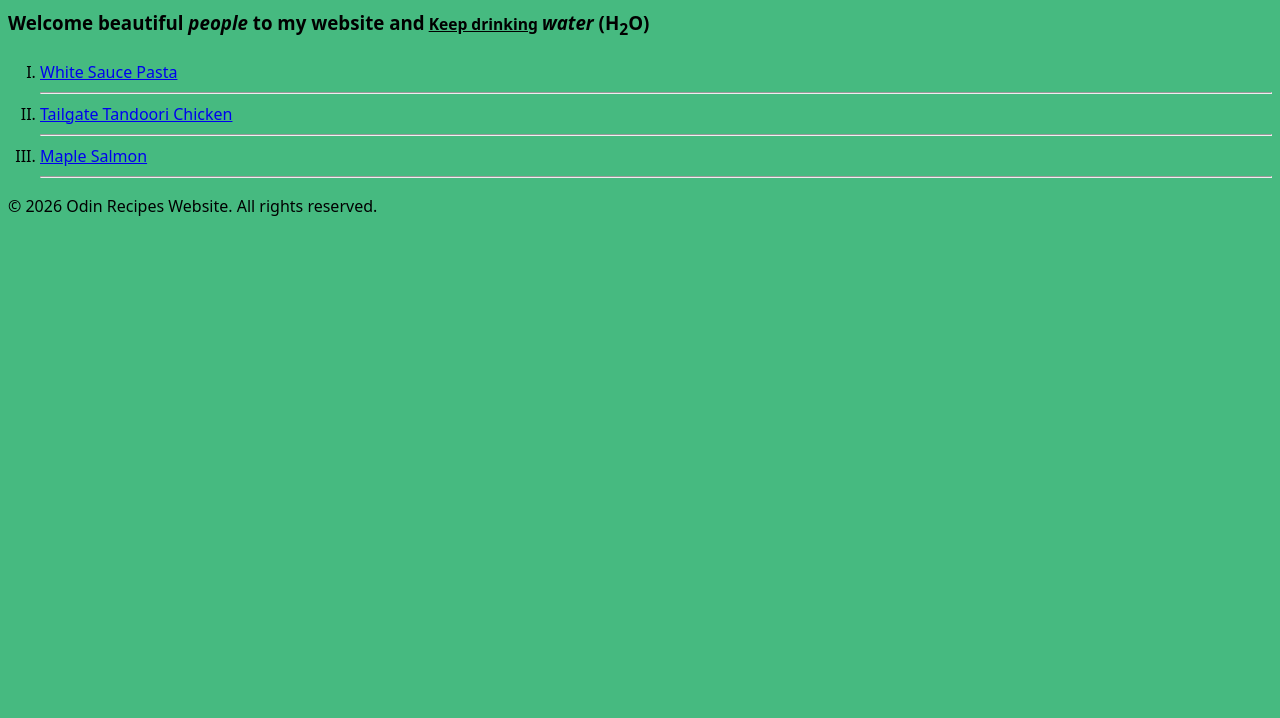
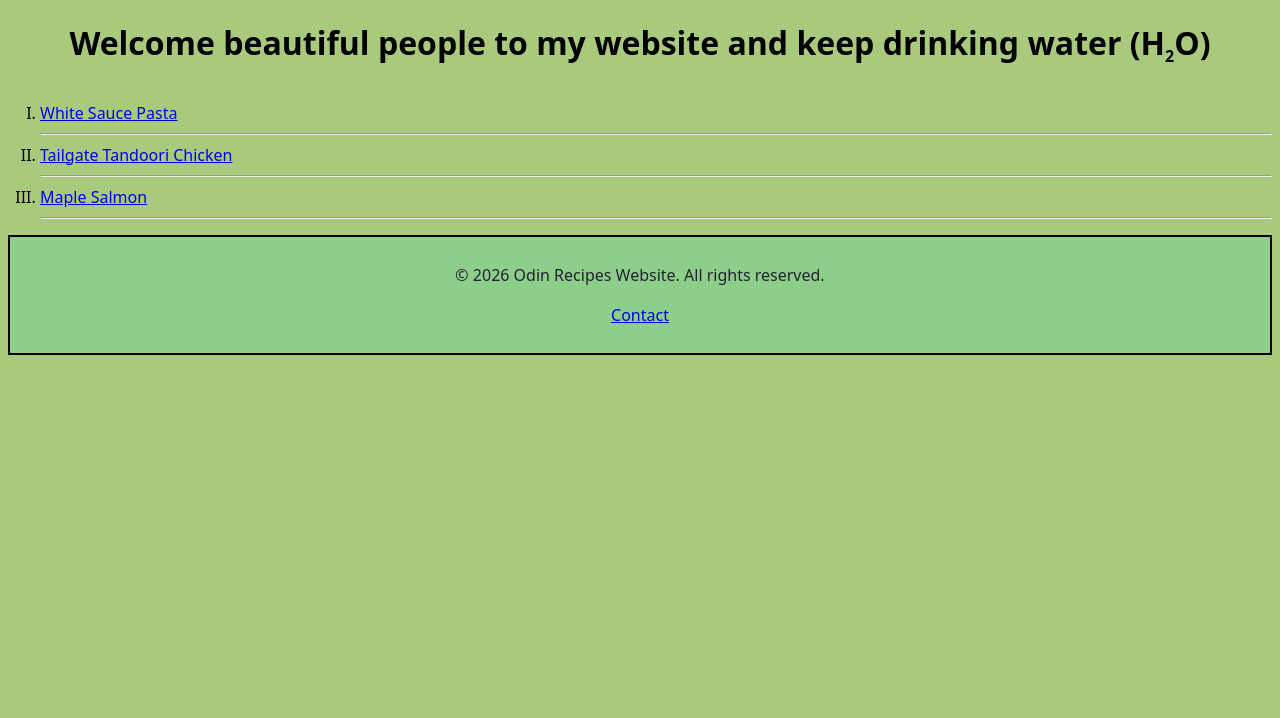
Before and after one commit to PRATYUSH-YADAV-007/Odin_Recipes, a plain HTML site: page index.html in a window 1280 px wide. Shown: the part 82-800 px from the top of the page. Drawn offline with Linux system fonts and the light colour scheme.

Commit message:
Changed the Home icon and centered the headings
the headings has been centered for all recipes,home
button has been centered in all recipes

```diff
--- a/index.html
+++ b/index.html
@@ -6,16 +6,19 @@
     <title>Project Recipe</title>
     <link rel="stylesheet" href="styles.css">
 </head>
+<body>
     <h1>Odin Recipes</h1>
-    <h3>Welcome beautiful <em>people</em> to my website and<small> <u>Keep drinking</u> </small>
-        <em>water</em> (H<sub>2</sub>O)</h3>
+    <h3>Welcome beautiful people to my website and keep drinking water (H<sub>2</sub>O)</h3>
     <ul>
         <li><a href="./recipes/WhiteSaucePasta.html" target="_blank" rel="noreferrer">White Sauce Pasta</a><br><hr></li>
         <li><a href="./recipes/TailgateTandooriChicken.html" target="_blank" rel="noreferrer">Tailgate Tandoori Chicken</a><hr></li>
         <li><a href="./recipes/MapleSalmon.html" target="_blank" rel="noreferrer">Maple Salmon</a><hr></li>
     </ul>
-    <footer>
-        <p>© 2026 Odin Recipes Website. All rights reserved.</p>
-    </footer>
+    <div id="footer">
+        <footer class="rights">
+            <p>© 2026 Odin Recipes Website. All rights reserved.</p>
+            <p><a href="https://google.com">Contact</a></p>
+        </footer>
+    </div>
 </body>
 </html>
--- a/styles.css
+++ b/styles.css
@@ -1,11 +1,40 @@
 *{
-    background-color: rgb(70, 186, 128);
+    font-size: 16px;
+    box-sizing: border-box;
 }
 body {
+    background-color: rgb(169, 201, 124);
     font-family: system-ui, -apple-system, sans-serif;
     line-height: 1.5;
+}
+h1,h3{
+    text-align: center;
+    font-size: 2rem;
 }
 ul{
     list-style: upper-roman outside none;
     padding-left: 2rem;
 }
+.rights{
+    background-color: rgb(142, 206, 139);
+    color: rgb(34, 34, 49);
+    text-align: center;
+    height: 100%;
+    width: 100%;
+    padding:10px;
+    border: 2px solid rgb(0, 0, 0);
+    display: flexbox;
+}
+.HomeButton{
+    height:fit-content;
+    width:fit-content;
+    background-color: rgb(215, 218, 29);
+    padding: 5px;
+    border: 2px solid rgb(0, 0, 0);
+    margin: 10px;
+}
+.HomeButton:hover{ /* pseudo class */
+    background-color: rgb(0, 0, 0);
+    cursor: pointer;
+    color:aliceblue;
+}
```
Also changed, not shown: recipes/MapleSalmon.html (+1 -1 lines), recipes/TailgateTandooriChicken.html (+1 -1 lines), recipes/WhiteSaucePasta.html (+1 -1 lines).
